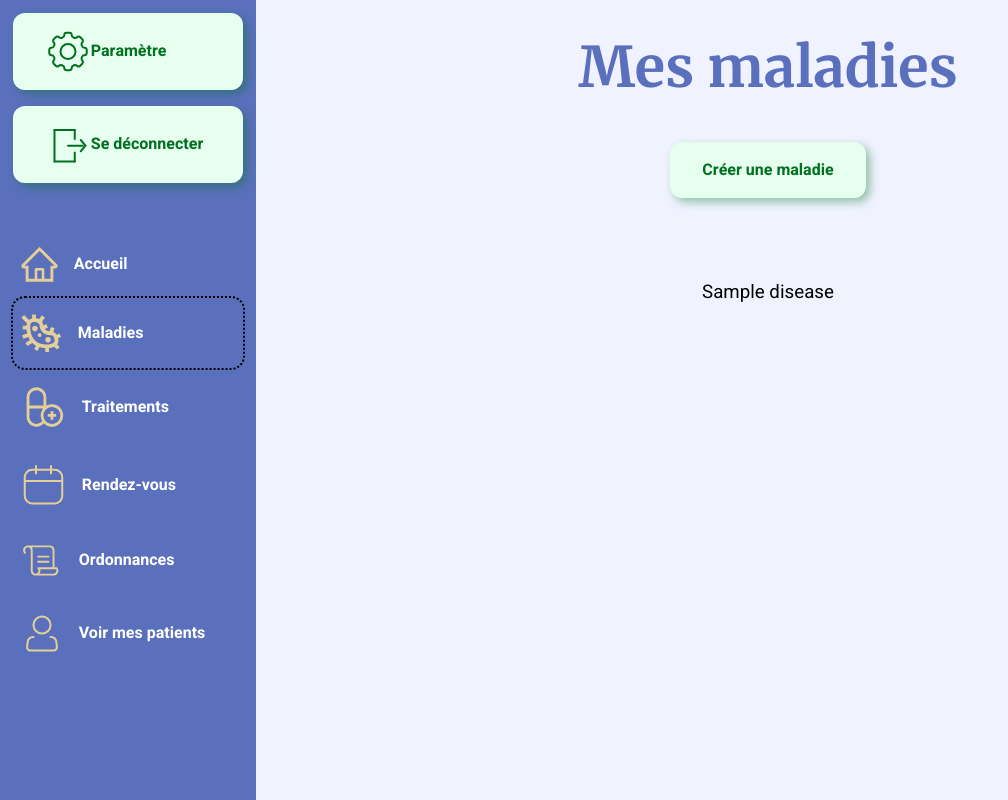
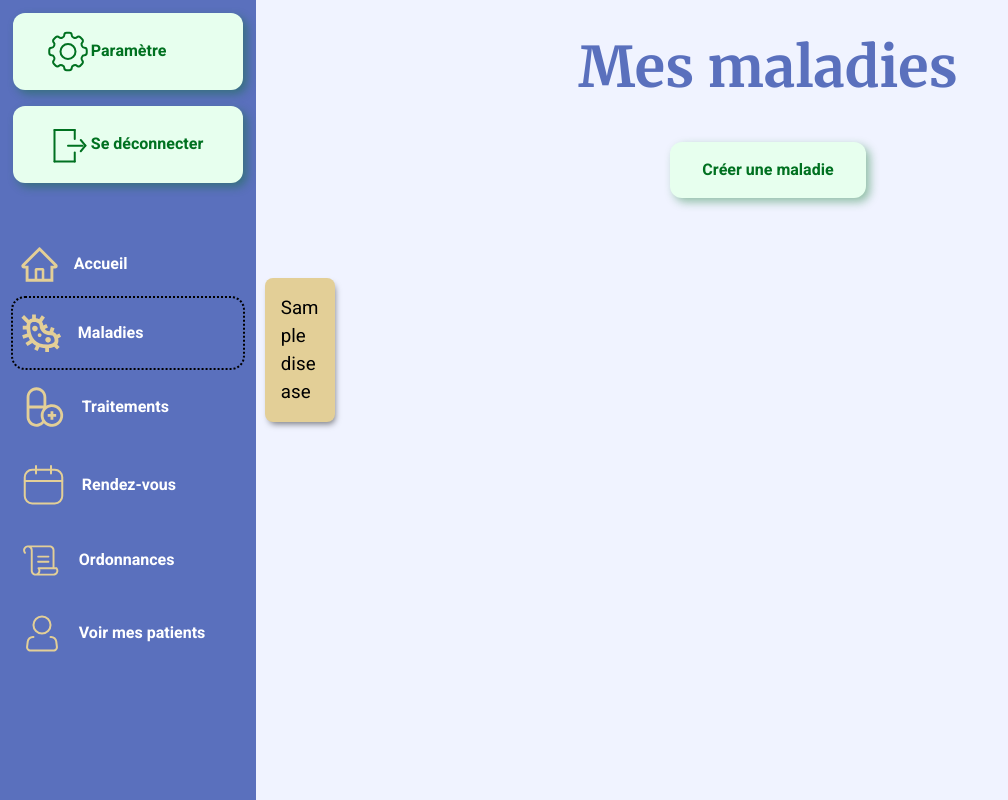
Before and after one commit to Redshark61/mon-carnet-de-sante, a Django app: page /home/diseases/ in a window 1280 px wide. Shown: the whole page, without its empty margins (0-1008 px from the left). Run offline with Django 4.2, Linux system fonts and the light colour scheme; a user stored in the database is signed in; tables that the repository leaves empty hold one stand-in row (values such as "Sample post").

Commit message:
new style to display disease

```diff
--- a/health_book/home/templates/home/diseases.html
+++ b/health_book/home/templates/home/diseases.html
@@ -18,9 +18,9 @@
 		</div>
 
 		{% if perms.login_signup.can_use_medical_stuff %}
-		<div class="flex flex--col mt-5 flex--center-all">
+		<div class="grid grid--wrap grid--5 mt-5">
 			{% for disease in diseases %}
-			<h3>{{ disease}}</h3>
+			<h3 class="card flex flex--center-all">{{ disease}}</h3>
 			{% endfor %}
 		</div>
 		{% else %}
--- a/health_book/static/style/layout/_grid.scss
+++ b/health_book/static/style/layout/_grid.scss
@@ -1,7 +1,6 @@
 .grid {
 	display: grid;
 	grid-template-columns: repeat(10, 1fr);
-
 }
 .grid__3 {
 	grid-column: 1/3;
@@ -11,8 +10,14 @@
 	grid-column: 3/11;
 }
 
-main.grid__7{
+main.grid__7 {
 	@include media-min($phone) {
 		grid-column: 1/11;
 	}
 }
+
+.grid--wrap {
+	grid-template-columns: repeat(10, 1fr);
+	grid-auto-rows: minmax(100px, auto);
+	gap: 1rem;
+}
--- a/health_book/static/style/main.css
+++ b/health_book/static/style/main.css
@@ -321,6 +321,13 @@ form {
     -ms-grid-column-span: 10;
     grid-column: 1/11;
   }
+}
+
+.grid--wrap {
+  -ms-grid-columns: (1fr)[10];
+      grid-template-columns: repeat(10, 1fr);
+  grid-auto-rows: minmax(100px, auto);
+  gap: 1rem;
 }
 
 .btn {
```
Also changed, not shown: 1 other file. Lines whose indentation alone changed are shown as unchanged.
